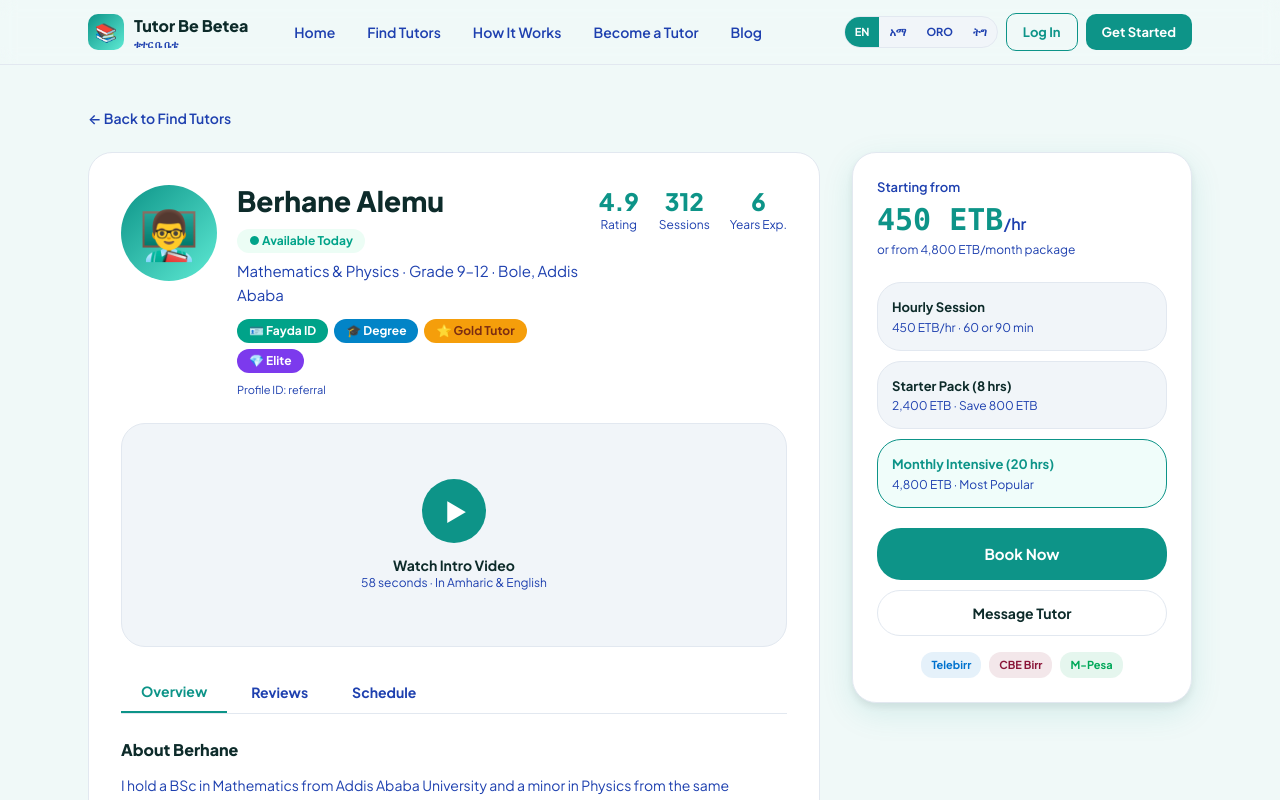
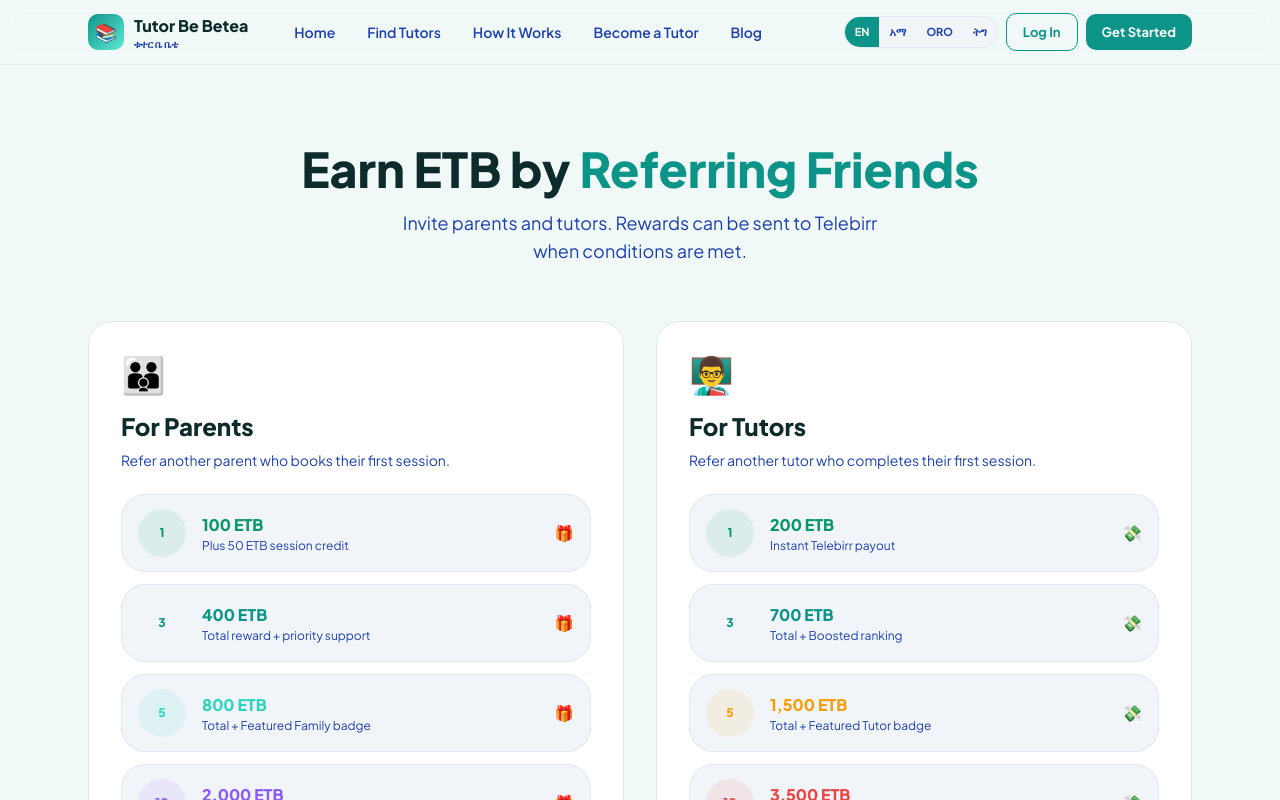
Before and after one commit to Zeordi/tutor-be-betea, a Next.js app in the folder apps/web/: page /referral in a window 1280 px wide. Shown: the top 800 px of the page. Built offline with nearby package versions, Linux system fonts and the light colour scheme.

Commit message:
Create referral/page.tsx

```diff
--- /dev/null
+++ b/apps/web/app/(marketing)/referral/page.tsx
@@ -0,0 +1,98 @@
+const PARENT_TIERS = [
+  ["1 Referral", "100 ETB", "Plus 50 ETB session credit", "#059669"],
+  ["3 Referrals", "400 ETB", "Total reward + priority support", "var(--primary)"],
+  ["5 Referrals", "800 ETB", "Total + Featured Family badge", "#2DD4BF"],
+  ["10 Referrals", "2,000 ETB", "Elite status + 1 free month", "#8B5CF6"],
+];
+
+const TUTOR_TIERS = [
+  ["1 Tutor", "200 ETB", "Instant Telebirr payout", "#059669"],
+  ["3 Tutors", "700 ETB", "Total + Boosted ranking", "var(--primary)"],
+  ["5 Tutors", "1,500 ETB", "Total + Featured Tutor badge", "#F59E0B"],
+  ["10 Tutors", "3,500 ETB", "Elite + zero fees for 1 mo", "#EF4444"],
+];
+
+export default function ReferralPage() {
+  return (
+    <main className="min-h-screen bg-[var(--background)]">
+      <section className="mx-auto max-w-6xl px-4 py-14 md:px-6 md:py-20">
+        <div className="mb-14 text-center">
+          <h1 className="mb-4 text-4xl font-black text-[var(--foreground)] md:text-5xl">
+            Earn ETB by{" "}
+            <span className="text-[var(--primary)]">Referring Friends</span>
+          </h1>
+          <p className="mx-auto max-w-lg text-lg text-[var(--secondary)]">
+            Invite parents and tutors. Rewards can be sent to Telebirr when
+            conditions are met.
+          </p>
+        </div>
+
+        <div className="grid gap-8 lg:grid-cols-2">
+          <div className="rounded-2xl border border-[var(--border)] bg-[var(--card)] p-8">
+            <div className="mb-4 text-4xl">👪</div>
+            <h2 className="mb-2 text-2xl font-black text-[var(--foreground)]">
+              For Parents
+            </h2>
+            <p className="mb-6 text-sm text-[var(--secondary)]">
+              Refer another parent who books their first session.
+            </p>
+            <div className="space-y-3">
+              {PARENT_TIERS.map(([tier, rew, extra, color]) => (
+                <div
+                  key={tier}
+                  className="flex items-center gap-4 rounded-xl border border-[var(--border)] bg-[var(--muted)] px-4 py-3.5"
+                >
+                  <div
+                    className="flex h-12 w-12 shrink-0 items-center justify-center rounded-full text-xs font-extrabold"
+                    style={{ background: `${color}18`, color }}
+                  >
+                    {tier.split(" ")[0]}
+                  </div>
+                  <div className="min-w-0 flex-1">
+                    <p className="font-black" style={{ color }}>
+                      {rew}
+                    </p>
+                    <p className="text-xs text-[var(--secondary)]">{extra}</p>
+                  </div>
+                  <span>🎁</span>
+                </div>
+              ))}
+            </div>
+          </div>
+
+          <div className="rounded-2xl border border-[var(--border)] bg-[var(--card)] p-8">
+            <div className="mb-4 text-4xl">👨‍🏫</div>
+            <h2 className="mb-2 text-2xl font-black text-[var(--foreground)]">
+              For Tutors
+            </h2>
+            <p className="mb-6 text-sm text-[var(--secondary)]">
+              Refer another tutor who completes their first session.
+            </p>
+            <div className="space-y-3">
+              {TUTOR_TIERS.map(([tier, rew, extra, color]) => (
+                <div
+                  key={tier}
+                  className="flex items-center gap-4 rounded-xl border border-[var(--border)] bg-[var(--muted)] px-4 py-3.5"
+                >
+                  <div
+                    className="flex h-12 w-12 shrink-0 items-center justify-center rounded-full text-xs font-extrabold"
+                    style={{ background: `${color}18`, color }}
+                  >
+                    {tier.split(" ")[0]}
+                  </div>
+                  <div className="min-w-0 flex-1">
+                    <p className="font-black" style={{ color }}>
+                      {rew}
+                    </p>
+                    <p className="text-xs text-[var(--secondary)]">{extra}</p>
+                  </div>
+                  <span>💸</span>
+                </div>
+              ))}
+            </div>
+          </div>
+        </div>
+      </section>
+    </main>
+  );
+}
```
